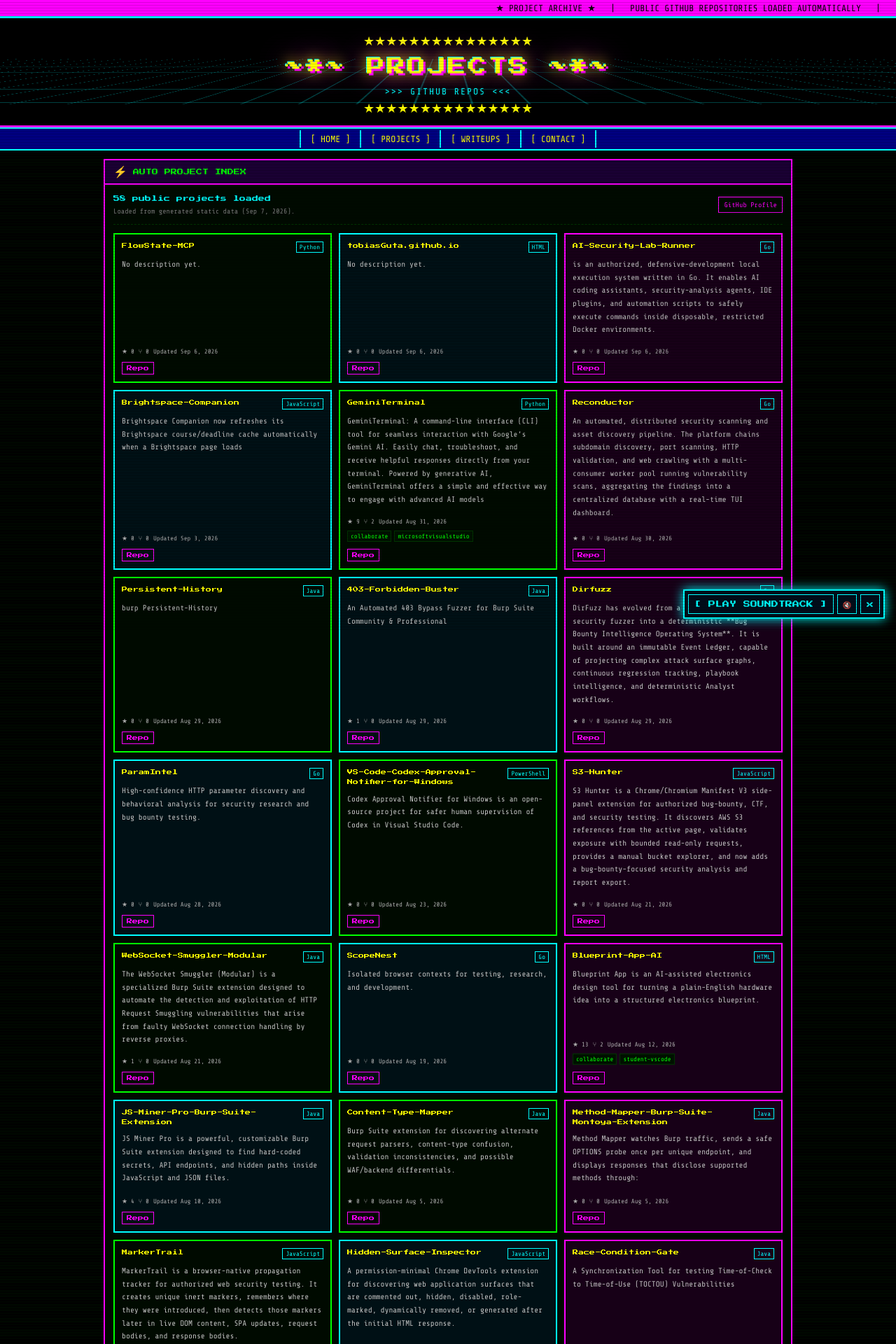
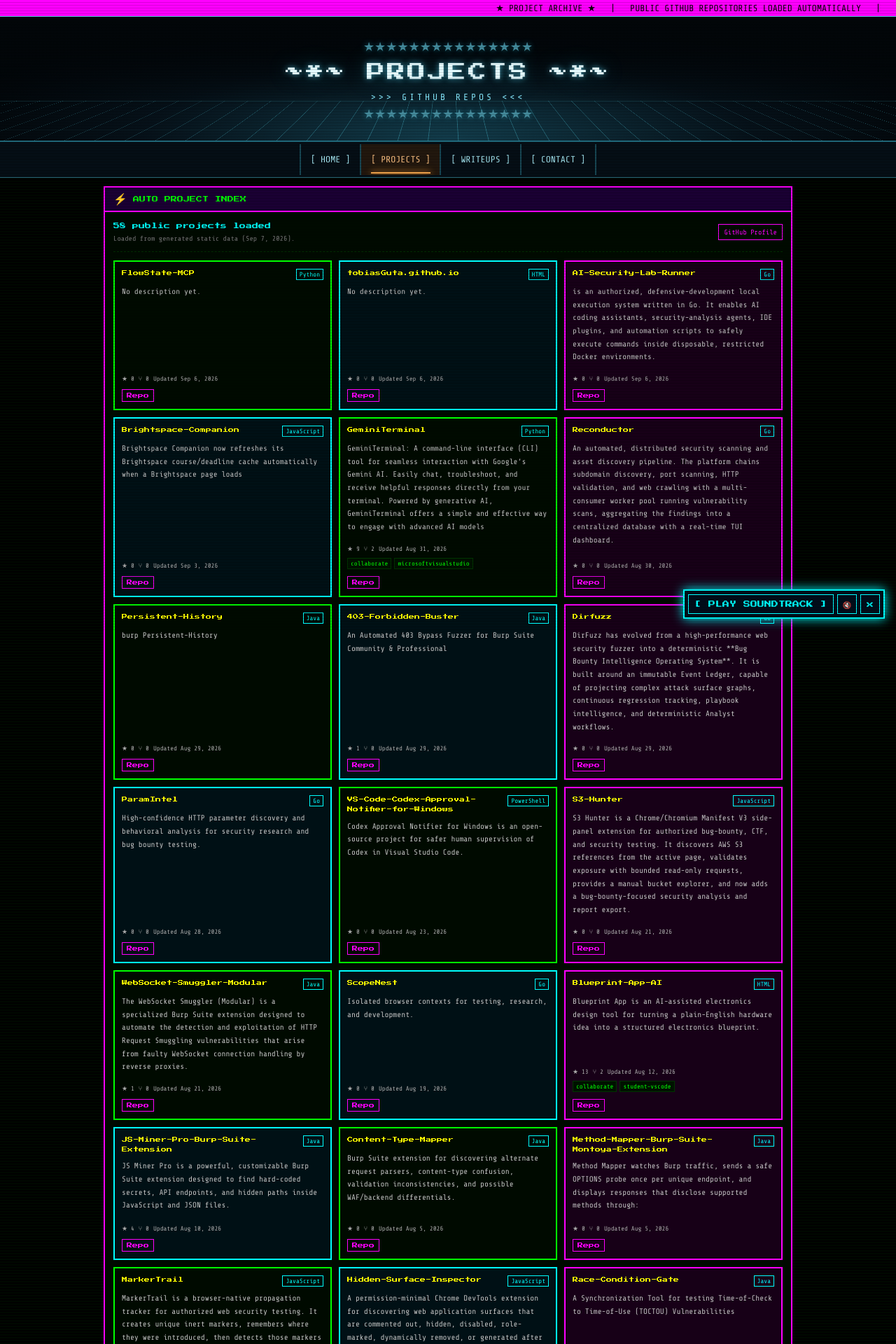
Before and after one commit to tobiasGuta/tobiasGuta.github.io, a Jekyll site: the page built from projects.html, in a window 1280 px wide. Shown: the top 1920 px of the page at 70% size. Built offline with Jekyll 4.4.1, drawn with Linux system fonts in a browser that asks for light colours.

Commit message:
new updates

```diff
--- a/_layouts/post.html
+++ b/_layouts/post.html
@@ -53,7 +53,7 @@
 <nav class="navbar">
   <a href="{{ '/index.html' | relative_url }}">[ HOME ]</a>
   <a href="{{ '/projects.html' | relative_url }}">[ PROJECTS ]</a>
-  <a href="{{ '/writeups.html' | relative_url }}">[ WRITEUPS ]</a>
+  <a href="{{ '/writeups.html' | relative_url }}" aria-current="page">[ WRITEUPS ]</a>
   <a href="{{ '/contact.html' | relative_url }}">[ CONTACT ]</a>
 </nav>
 
--- a/assets/css/main.css
+++ b/assets/css/main.css
@@ -2392,6 +2392,117 @@
   100% { opacity: 0; }
 }
 
+/* ===== THE GRID: Legacy-inspired accents ===== */
+.site-header {
+  background: radial-gradient(ellipse at 50% 100%, #123c4b, #061119 48%, #020609 80%);
+  border-top: 1px solid #5ceaff;
+  border-bottom: 1px solid #268196;
+  padding: 26px 12px 22px;
+}
+.grid-container { perspective: 320px; pointer-events: none; }
+.grid-container::after {
+  background: linear-gradient(to bottom, #020609, rgba(2, 6, 9, .92) 28%, transparent 75%);
+}
+.grid-plane {
+  top: 15%;
+  background-image:
+    linear-gradient(rgba(92, 234, 255, .32) 1px, transparent 1px),
+    linear-gradient(90deg, rgba(92, 234, 255, .32) 1px, transparent 1px);
+  background-size: 48px 48px;
+  transform: rotateX(65deg);
+  animation: legacy-grid-drift 14s linear infinite;
+}
+@keyframes legacy-grid-drift {
+  from { transform: rotateX(65deg) translateY(0); }
+  to { transform: rotateX(65deg) translateY(48px); }
+}
+.site-title {
+  color: #e5fbff;
+  text-shadow: 0 0 8px #61dfffa6, 0 0 30px #25bddb66;
+  animation: none;
+}
+.site-subtitle { color: #87eaff; letter-spacing: 4px; }
+.stars-row { color: #448a9b; animation: none; text-shadow: 0 0 8px #36cdeb66; }
+.navbar {
+  background: #050e15;
+  border-top: 1px solid #174653;
+  border-bottom: 1px solid #286576;
+  padding: 3px 0;
+}
+.navbar a, .navbar a:first-child {
+  position: relative;
+  overflow: hidden;
+  color: #a5e7f2;
+  border-color: #174653;
+  min-height: 44px;
+  display: flex;
+  align-items: center;
+  justify-content: center;
+  transition: color .2s, background .2s;
+}
+.navbar a::after {
+  content: '';
+  position: absolute;
+  bottom: 2px;
+  left: 12%;
+  width: 76%;
+  height: 2px;
+  background: #7cf3ff;
+  box-shadow: 0 0 8px #56eaff, 0 0 16px #56eaff80;
+  transform: scaleX(0);
+  transform-origin: left;
+  transition: transform .28s ease-out;
+}
+.navbar a:hover, .navbar a:focus-visible { background: #0c2631; color: #edfdff; }
+.navbar a:focus-visible { outline: 2px solid #b0f5ff; outline-offset: -3px; }
+.navbar a:hover::after, .navbar a:focus-visible::after,
+.navbar a[aria-current="page"]::after { transform: scaleX(1); }
+.navbar a[aria-current="page"] { color: #ffc383; background: #21170e; }
+.navbar a[aria-current="page"]::after {
+  background: #ffad51;
+  box-shadow: 0 0 8px #ff9c38, 0 0 16px #ff9c3866;
+}
+.profile-pic {
+  border-radius: 50%;
+  border: 1px solid #518e9d;
+  padding: 10px;
+  margin-top: 8px;
+  margin-bottom: 16px;
+  background: #030c12;
+  box-shadow: 0 0 14px #41d9ff33, inset 0 0 12px #41d9ff22;
+  overflow: visible;
+}
+.profile-pic::before, .profile-pic::after {
+  content: '';
+  position: absolute;
+  border-radius: 50%;
+  pointer-events: none;
+}
+.profile-pic::before {
+  inset: -5px;
+  border: 3px solid #78edff;
+  border-left-color: transparent;
+  border-right-color: transparent;
+  filter: drop-shadow(0 0 4px #32cbe6);
+  transform: rotate(-30deg);
+  transition: transform .8s ease, filter .8s ease;
+}
+.profile-pic::after {
+  inset: 5px;
+  border: 1px solid #3199ad;
+  border-top-color: #ffc383;
+  border-bottom-color: #ffc383;
+}
+.profile-pic:hover::before {
+  transform: rotate(150deg);
+  filter: drop-shadow(0 0 8px #70ebff);
+}
+.profile-photo { border-radius: 50%; }
+@media (max-width: 700px) {
+  .site-header { padding: 20px 8px 16px; }
+  .site-subtitle { letter-spacing: 2px; }
+}
+
 @media (prefers-reduced-motion: reduce) {
   *,
   *::before,
--- a/contact.html
+++ b/contact.html
@@ -38,7 +38,7 @@ permalink: /contact.html
   <a href="{{ '/index.html' | relative_url }}">[ HOME ]</a>
   <a href="{{ '/projects.html' | relative_url }}">[ PROJECTS ]</a>
   <a href="{{ '/writeups.html' | relative_url }}">[ WRITEUPS ]</a>
-  <a href="{{ '/contact.html' | relative_url }}">[ CONTACT ]</a>
+  <a href="{{ '/contact.html' | relative_url }}" aria-current="page">[ CONTACT ]</a>
 </nav>
 
 <main class="contact-page">
--- a/index.html
+++ b/index.html
@@ -34,7 +34,7 @@ title: Home
 
 <!-- NAV -->
 <nav class="navbar">
-  <a href="index.html">[ HOME ]</a>
+  <a href="index.html" aria-current="page">[ HOME ]</a>
   <a href="projects.html">[ PROJECTS ]</a>
   <a href="writeups.html">[ WRITEUPS ]</a>
   <a href="contact.html">[ CONTACT ]</a>
--- a/projects.html
+++ b/projects.html
@@ -37,7 +37,7 @@ permalink: /projects.html
 <!-- NAV -->
 <nav class="navbar">
   <a href="index.html">[ HOME ]</a>
-  <a href="projects.html">[ PROJECTS ]</a>
+  <a href="projects.html" aria-current="page">[ PROJECTS ]</a>
   <a href="writeups.html">[ WRITEUPS ]</a>
   <a href="contact.html">[ CONTACT ]</a>
 </nav>
--- a/writeups.html
+++ b/writeups.html
@@ -37,7 +37,7 @@ permalink: /writeups.html
 <nav class="navbar">
   <a href="{{ '/index.html' | relative_url }}">[ HOME ]</a>
   <a href="{{ '/projects.html' | relative_url }}">[ PROJECTS ]</a>
-  <a href="{{ '/writeups.html' | relative_url }}">[ WRITEUPS ]</a>
+  <a href="{{ '/writeups.html' | relative_url }}" aria-current="page">[ WRITEUPS ]</a>
   <a href="{{ '/contact.html' | relative_url }}">[ CONTACT ]</a>
 </nav>
 
```
Also changed, not shown: 1 other file.
